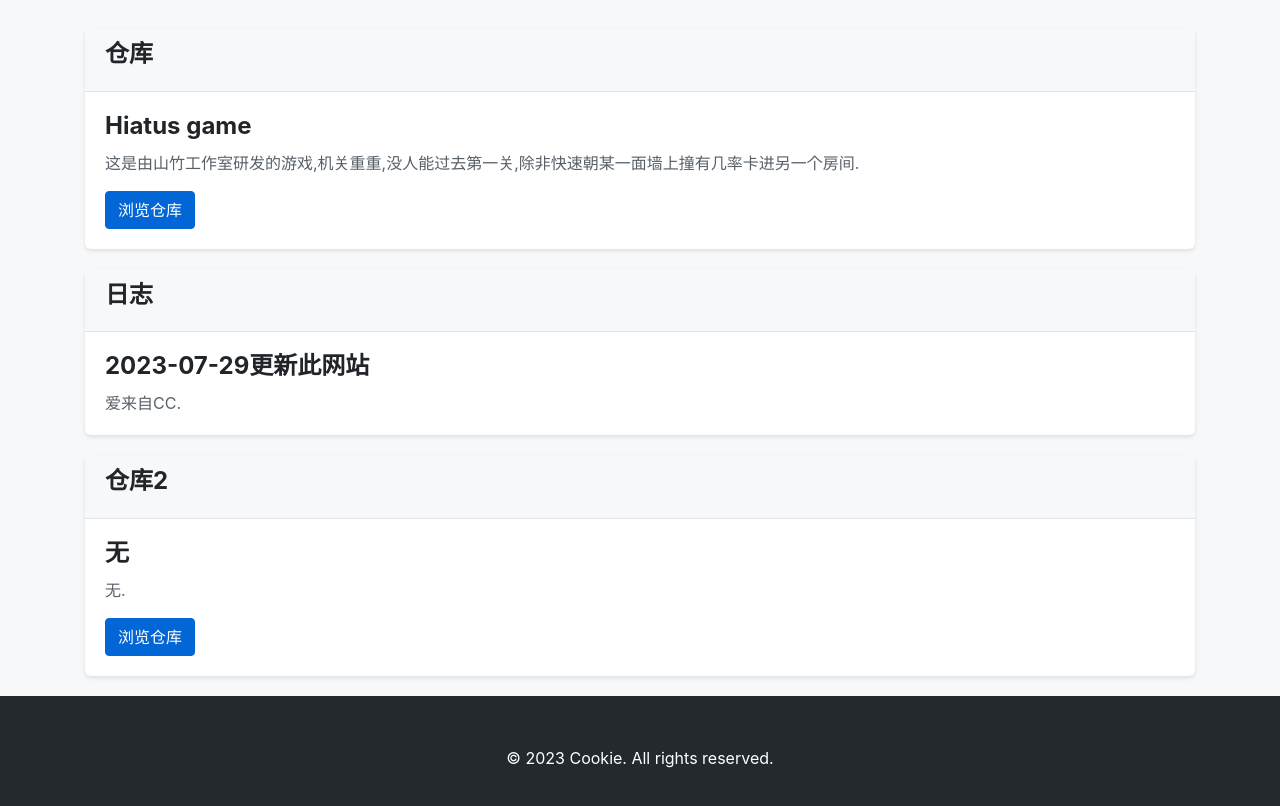
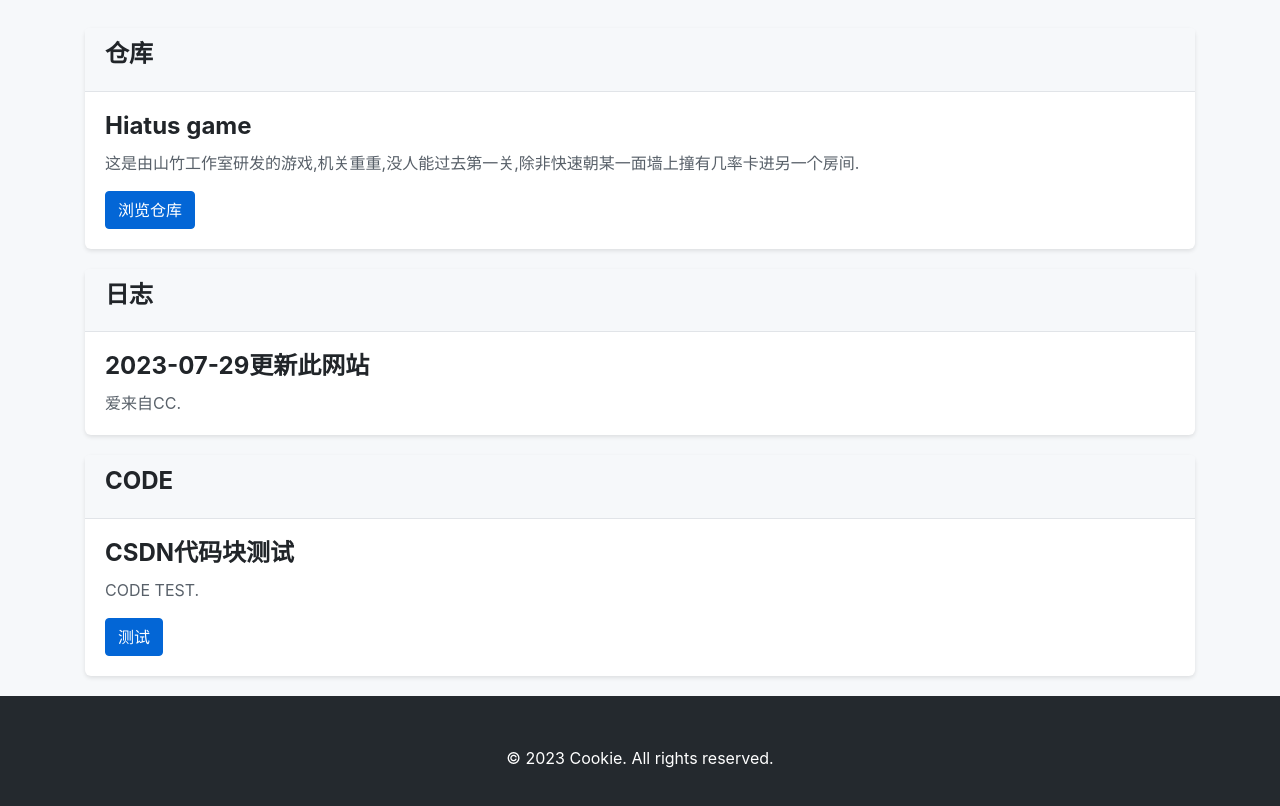
Before and after one commit to dogef/cc.io, a plain HTML site: page index.html in a window 1280 px wide. Shown: the part 103-909 px from the top of the page. Drawn offline with Linux system fonts and the light colour scheme.

Commit message:
Update index.html

```diff
--- a/index.html
+++ b/index.html
@@ -119,12 +119,12 @@
 
     <div class="card">
       <div class="card-header">
-        <h2 class="card-title">仓库2</h2>
+        <h2 class="card-title">CODE</h2>
       </div>
       <div class="card-body">
-        <h5 class="card-title">无</h5>
-        <p class="card-text">无.</p>
-        <a href="#" class="btn btn-primary">浏览仓库</a>
+        <h5 class="card-title">CSDN代码块测试</h5>
+        <p class="card-text">CODE TEST.</p>
+        <a href="11.html" class="btn btn-primary">测试</a>
       </div>
     </div>
   </div>
```
